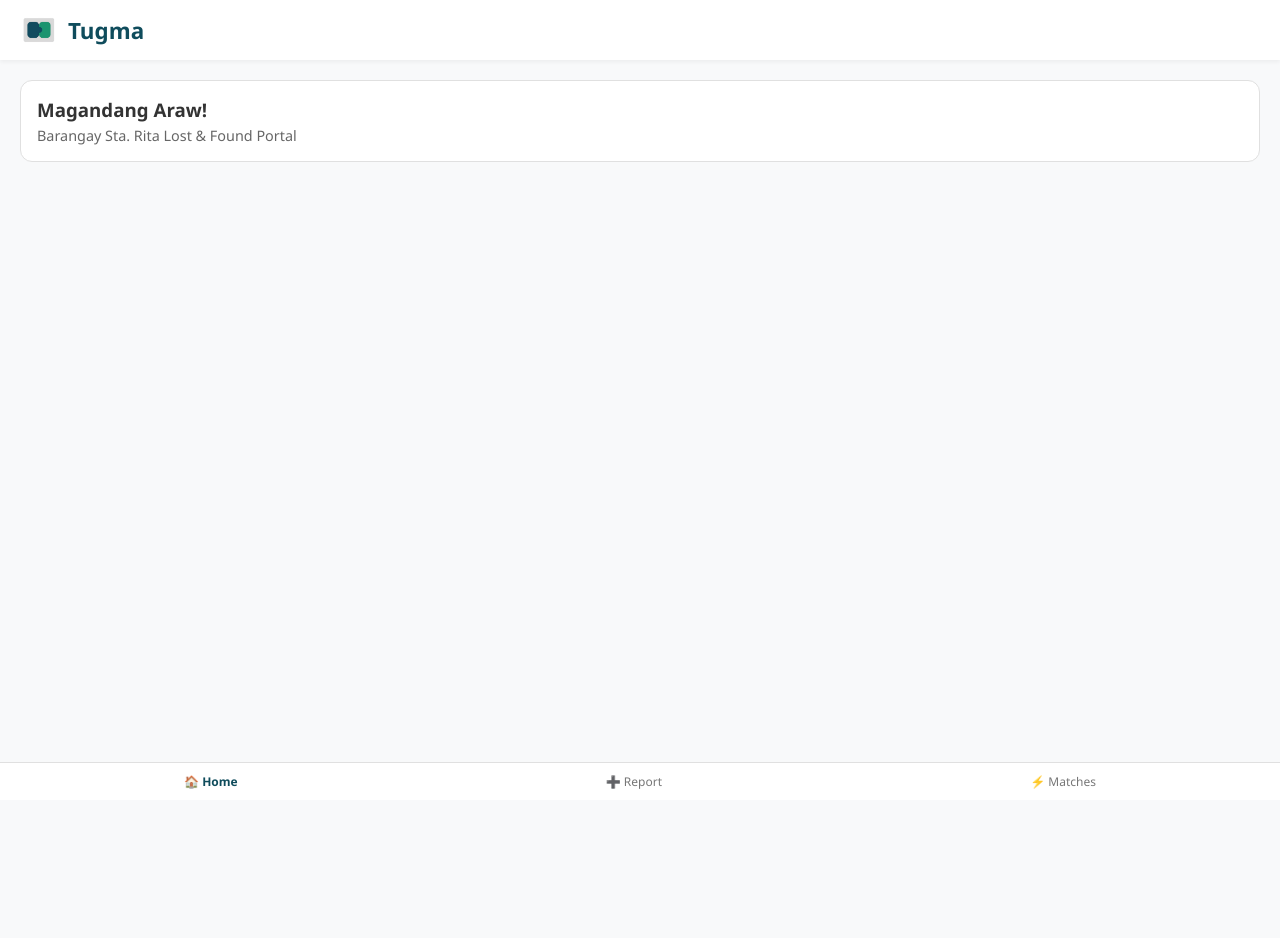
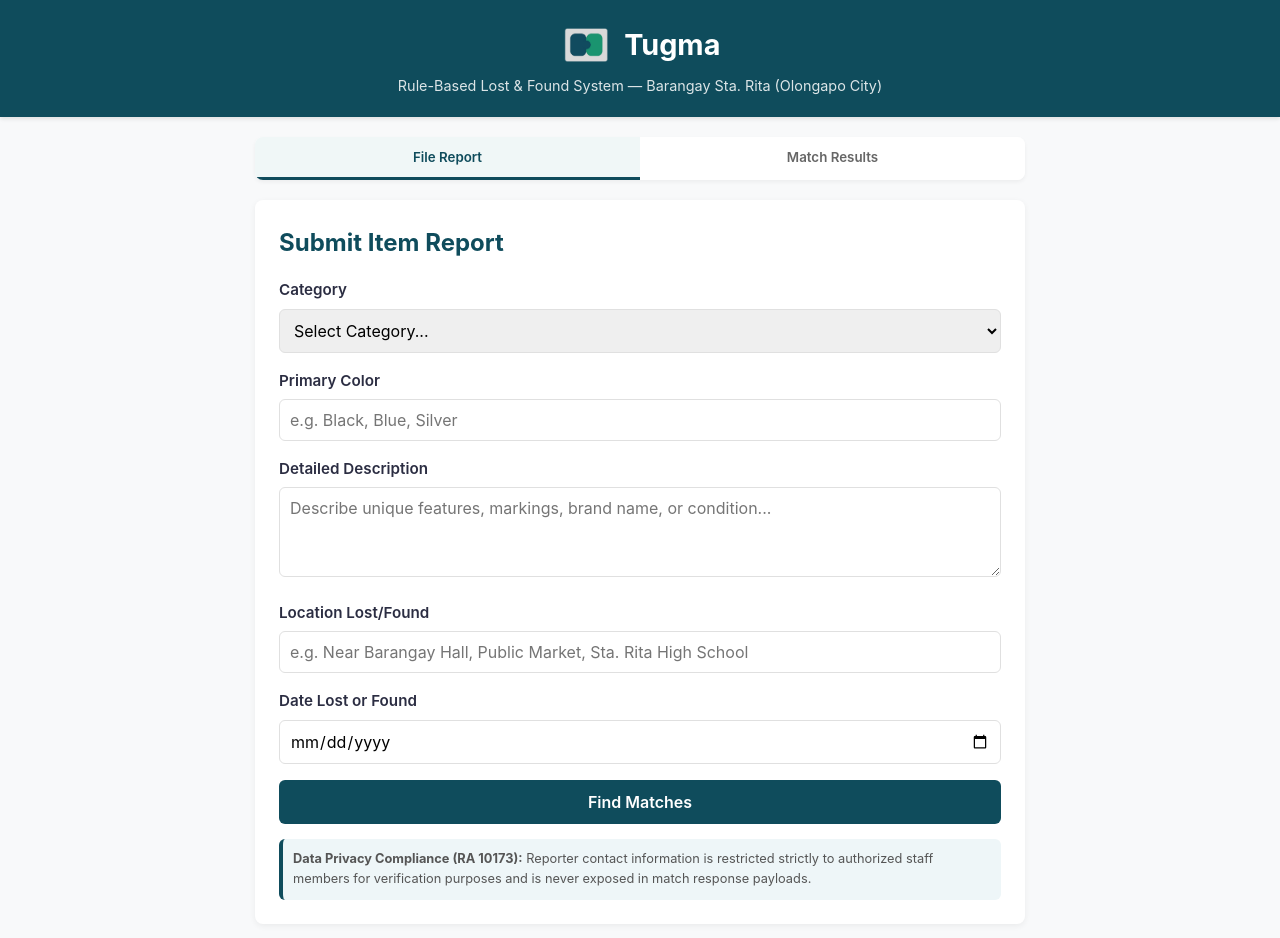
Before and after one commit to ricanotrika/tugma-barangay-system, a website: page index.html in a window 1280 px wide. Before the commit the page ends 800 px from the top, so only its background shows below. Drawn offline with Linux system fonts and the light colour scheme.

Commit message:
Update index.html

```diff
--- a/index.html
+++ b/index.html
@@ -3,168 +3,359 @@
 <head>
   <meta charset="UTF-8">
   <meta name="viewport" content="width=device-width, initial-scale=1.0">
-  <title>Tugma - Barangay System</title>
+  <title>Tugma - Barangay Sta. Rita Lost & Found System</title>
 
-  <!-- 1. LOGO IN BROWSER TAB (FAVICON) -->
+  <!-- Browser Favicon / Tab Logo -->
   <link rel="icon" type="image/png" href="Tugma.png">
 
   <style>
     :root {
-      --primary-color: #0f4c5c;
-      --bg-color: #f8f9fa;
+      --primary: #0f4c5c;
+      --secondary: #e36414;
+      --accent: #fb8b24;
+      --bg: #f8f9fa;
       --card-bg: #ffffff;
-      --text-color: #333333;
+      --text: #2b2d42;
+      --border: #e0e0e0;
     }
 
-    * { box-sizing: border-box; margin: 0; padding: 0; font-family: 'Segoe UI', sans-serif; }
-    body { background-color: var(--bg-color); color: var(--text-color); padding-bottom: 70px; }
+    * {
+      box-sizing: border-box;
+      margin: 0;
+      padding: 0;
+      font-family: -apple-system, BlinkMacSystemFont, "Segoe UI", Roboto, Helvetica, Arial, sans-serif;
+    }
 
-    .header {
-      background-color: var(--card-bg);
-      padding: 12px 20px;
+    body {
+      background-color: var(--bg);
+      color: var(--text);
+      line-height: 1.6;
+      padding-bottom: 40px;
+    }
+
+    header {
+      background-color: var(--primary);
+      color: white;
+      padding: 20px;
+      text-align: center;
+      box-shadow: 0 2px 4px rgba(0,0,0,0.1);
+    }
+
+    header img {
+      height: 50px;
+      vertical-align: middle;
+      margin-right: 10px;
+    }
+
+    header h1 {
+      display: inline-block;
+      vertical-align: middle;
+      font-size: 1.8rem;
+    }
+
+    header p {
+      font-size: 0.9rem;
+      opacity: 0.85;
+      margin-top: 4px;
+    }
+
+    .container {
+      max-width: 800px;
+      margin: 20px auto;
+      padding: 0 15px;
+    }
+
+    .nav-tabs {
       display: flex;
-      align-items: center;
-      gap: 12px;
+      background: white;
+      border-radius: 8px;
+      overflow: hidden;
       box-shadow: 0 2px 4px rgba(0,0,0,0.05);
+      margin-bottom: 20px;
     }
-    .brand-logo { width: 36px; height: 36px; object-fit: contain; border-radius: 6px; }
-    .brand-title { font-size: 1.4rem; font-weight: bold; color: var(--primary-color); }
 
-    .tab-content { display: none; padding: 20px; }
-    .tab-content.active { display: block; }
+    .nav-item {
+      flex: 1;
+      padding: 12px;
+      text-align: center;
+      background: white;
+      border: none;
+      border-bottom: 3px solid transparent;
+      cursor: pointer;
+      font-weight: 600;
+      color: #666;
+      transition: all 0.2s ease;
+    }
 
-    .card { background: var(--card-bg); border-radius: 12px; padding: 16px; margin-bottom: 16px; border: 1px solid #e0e0e0; }
-    .form-group { margin-bottom: 15px; }
-    .form-group label { display: block; font-weight: 600; font-size: 0.85rem; margin-bottom: 6px; text-transform: uppercase; }
-    .form-control { width: 100%; padding: 10px 12px; border: 1px solid #cccccc; border-radius: 8px; font-size: 0.95rem; }
-    .btn-submit { width: 100%; background-color: var(--primary-color); color: white; border: none; padding: 12px; border-radius: 8px; font-size: 1rem; font-weight: bold; cursor: pointer; }
+    .nav-item.active {
+      color: var(--primary);
+      border-bottom-color: var(--primary);
+      background: #f0f7f7;
+    }
 
-    .bottom-nav { position: fixed; bottom: 0; left: 0; width: 100%; background: var(--card-bg); display: flex; justify-content: space-around; padding: 10px 0; border-top: 1px solid #e0e0e0; }
-    .nav-item { background: none; border: none; color: #777; font-size: 0.75rem; display: flex; flex-direction: column; align-items: center; cursor: pointer; }
-    .nav-item.active { color: var(--primary-color); font-weight: bold; }
+    .tab-content {
+      display: none;
+    }
+
+    .tab-content.active {
+      display: block;
+    }
+
+    .card {
+      background: var(--card-bg);
+      padding: 24px;
+      border-radius: 8px;
+      box-shadow: 0 2px 6px rgba(0,0,0,0.06);
+      margin-bottom: 20px;
+    }
+
+    .form-group {
+      margin-bottom: 16px;
+    }
+
+    .form-group label {
+      display: block;
+      margin-bottom: 6px;
+      font-weight: 600;
+      font-size: 0.95rem;
+    }
+
+    .form-group input,
+    .form-group select,
+    .form-group textarea {
+      width: 100%;
+      padding: 10px;
+      border: 1px solid var(--border);
+      border-radius: 6px;
+      font-size: 1rem;
+    }
+
+    .form-group textarea {
+      resize: vertical;
+      min-height: 90px;
+    }
+
+    .btn-submit {
+      width: 100%;
+      padding: 12px;
+      background-color: var(--primary);
+      color: white;
+      border: none;
+      border-radius: 6px;
+      font-size: 1rem;
+      font-weight: 600;
+      cursor: pointer;
+      transition: background 0.2s ease;
+    }
+
+    .btn-submit:hover {
+      background-color: #0a3641;
+    }
+
+    .btn-submit:disabled {
+      background-color: #88a3a8;
+      cursor: not-allowed;
+    }
+
+    .privacy-notice {
+      font-size: 0.8rem;
+      color: #555;
+      background: #eef6f8;
+      padding: 10px;
+      border-radius: 6px;
+      margin-top: 15px;
+      border-left: 4px solid var(--primary);
+    }
   </style>
 </head>
 <body>
 
-  <!-- App Header with Logo Image -->
-  <header class="header">
-    <img src="Tugma.png" alt="Tugma Logo" class="brand-logo">
-    <span class="brand-title">Tugma</span>
+  <header>
+    <img src="Tugma.png" alt="Tugma Logo">
+    <h1>Tugma</h1>
+    <p>Rule-Based Lost & Found System — Barangay Sta. Rita (Olongapo City)</p>
   </header>
 
-  <!-- HOME TAB -->
-  <section id="home" class="tab-content active">
+  <div class="container">
+
+    <!-- Navigation Tabs -->
+    <div class="nav-tabs">
+      <button class="nav-item active" onclick="switchTab('report', this)">File Report</button>
+      <button class="nav-item" onclick="switchTab('matches', this)">Match Results</button>
+    </div>
+
+    <!-- TAB 1: File Report Form -->
+    <div id="report" class="tab-content active">
       <div class="card">
-      <h3>Magandang Araw!</h3>
-      <p style="color: #666; font-size: 0.9rem; margin-top: 4px;">Barangay Sta. Rita Lost & Found Portal</p>
-    </div>
-  </section>
+        <h2 style="margin-bottom: 16px; color: var(--primary);">Submit Item Report</h2>
 
-  <!-- REPORT TAB -->
-  <section id="report" class="tab-content">
-    <div class="card">
-      <h3>Encode Report & Search Matches</h3>
-      <form id="reportForm" style="margin-top: 15px;">
+        <form id="reportForm" onsubmit="event.preventDefault(); submitAndMatch(event);">
+
           <div class="form-group">
-          <label>Category</label>
-          <select id="category" class="form-control">
-            <option value="Wallet">Wallet</option>
-            <option value="Cards / ID">Cards / ID</option>
-            <option value="Keys">Keys</option>
-            <option value="Phone">Phone</option>
-            <option value="Bag">Bag</option>
+            <label for="category">Category</label>
+            <select id="category" required>
+              <option value="">Select Category...</option>
+              <option value="Electronics">Electronics (Phone, Laptop, Charger)</option>
+              <option value="Personal Items">Personal Items (Wallet, Bag, Keys)</option>
+              <option value="Documents">Documents / Cards (ID, License, Passport)</option>
+              <option value="Clothing">Clothing / Accessories (Jewelry, Glasses, Watch)</option>
+              <option value="Others">Others</option>
             </select>
           </div>
+
           <div class="form-group">
-          <label>Item Color</label>
-          <input type="text" id="color" class="form-control" placeholder="e.g. Black">
+            <label for="color">Primary Color</label>
+            <input type="text" id="color" placeholder="e.g. Black, Blue, Silver" required />
           </div>
+
           <div class="form-group">
-          <label>Description</label>
-          <textarea id="description" class="form-control" rows="3" placeholder="Detailed description..."></textarea>
+            <label for="description">Detailed Description</label>
+            <textarea id="description" placeholder="Describe unique features, markings, brand name, or condition..." required></textarea>
           </div>
+
           <div class="form-group">
-          <label>Location</label>
-          <input type="text" id="location" class="form-control" placeholder="e.g. Sta. Rita Covered Court">
+            <label for="location">Location Lost/Found</label>
+            <input type="text" id="location" placeholder="e.g. Near Barangay Hall, Public Market, Sta. Rita High School" required />
           </div>
+
           <div class="form-group">
-          <label>Date</label>
-          <input type="date" id="date" class="form-control">
+            <label for="date">Date Lost or Found</label>
+            <input type="date" id="date" required />
           </div>
-        <button type="button" class="btn-submit" onclick="submitAndMatch()">Find Matches</button>
+
+          <button type="button" id="submitBtn" class="btn-submit" onclick="submitAndMatch(event)">
+            Find Matches
+          </button>
+
         </form>
+
+        <div class="privacy-notice">
+          <strong>Data Privacy Compliance (RA 10173):</strong> Reporter contact information is restricted strictly to authorized staff members for verification purposes and is never exposed in match response payloads.
         </div>
-  </section>
+      </div>
+    </div>
 
-  <!-- MATCHES TAB -->
-  <section id="matches" class="tab-content">
+    <!-- TAB 2: Match Results -->
+    <div id="matches" class="tab-content">
       <div class="card">
-      <h3>Potential Item Matches</h3>
-      <p style="font-size: 0.85rem; color: #666;">Matches with score ≥ 70%</p>
+        <h2 style="margin-bottom: 16px; color: var(--primary);">Matching Results</h2>
+        <div id="resultsContainer">
+          <p style="color: #666;">No search has been performed yet. Fill out the report form and click <strong>Find Matches</strong> to view matched items.</p>
         </div>
-    <div id="resultsContainer"></div>
-  </section>
+      </div>
+    </div>
 
-  <!-- Bottom Nav -->
-  <nav class="bottom-nav">
-    <button class="nav-item active" onclick="switchTab('home', this)"><span>🏠 Home</span></button>
-    <button class="nav-item" onclick="switchTab('report', this)"><span>➕ Report</span></button>
-    <button class="nav-item" onclick="switchTab('matches', this)"><span>⚡ Matches</span></button>
-  </nav>
+  </div>
 
   <script>
+    // Tab Switcher Logic
     function switchTab(tabId, element) {
       document.querySelectorAll('.tab-content').forEach(tab => tab.classList.remove('active'));
       document.querySelectorAll('.nav-item').forEach(nav => nav.classList.remove('active'));
-      document.getElementById(tabId).classList.add('active');
+
+      const targetTab = document.getElementById(tabId);
+      if (targetTab) targetTab.classList.add('active');
       if (element) element.classList.add('active');
     }
 
-    // Call Backend Vercel Serverless Endpoint
-    async function submitAndMatch() {
-      const lostReport = {
-        category: document.getElementById('category').value,
-        color: document.getElementById('color').value,
-        description: document.getElementById('description').value,
-        location: document.getElementById('location').value,
-        date: document.getElementById('date').value
+    // Main Submission and Matching Function
+    async function submitAndMatch(event) {
+      if (event) event.preventDefault();
+
+      const btn = document.getElementById('submitBtn');
+      if (!btn) return;
+
+      // Safely fetch form input values
+      const getValue = (id) => {
+        const el = document.getElementById(id);
+        return el ? el.value.trim() : '';
       };
 
-      // Mock database of existing found items (or fetch from DB)
-      const foundReports = [
-        { id: 101, category: 'Wallet', color: 'Black', description: 'Dark leather purse found near Plaza', location: 'Sta. Rita Covered Court', date: lostReport.date, reporterName: 'John Doe', reporterPhone: '09123456789' }
-      ];
+      const category = getValue('category');
+      const color = getValue('color');
+      const description = getValue('description');
+      const location = getValue('location');
+      const reportDate = getValue('date') || new Date().toISOString().split('T')[0];
+
+      if (!category || !description) {
+        alert("Please select a Category and provide a Description.");
+        return;
+      }
+
+      // Indicate loading state
+      const originalText = btn.innerText;
+      btn.innerText = "Searching Matches...";
+      btn.disabled = true;
+
+      const payload = {
+        lostReport: {
+          category,
+          color,
+          description,
+          location,
+          report_date: reportDate,
+          reporter_name: "Barangay Staff",
+          reporter_contact: "09000000000"
+        }
+      };
 
       try {
         const response = await fetch('/api/match', {
           method: 'POST',
           headers: { 'Content-Type': 'application/json' },
-          body: JSON.stringify({ lostReport, foundReports })
+          body: JSON.stringify(payload)
         });
 
+        if (!response.ok) {
+          const errorText = await response.text();
+          throw new Error(`Server returned status ${response.status}: ${errorText}`);
+        }
+
         const data = await response.json();
+        console.log("Server response:", data);
 
-        // Render matches on UI
         const resultsDiv = document.getElementById('resultsContainer');
+        if (resultsDiv) {
           resultsDiv.innerHTML = '';
 
           if (data.matches && data.matches.length > 0) {
             data.matches.forEach(item => {
               resultsDiv.innerHTML += `
-              <div class="card" style="border-left: 5px solid #0f4c5c;">
-                <h4>Match Score: ${item.matchScore}% (${item.confidenceTier} Confidence)</h4>
-                <p><strong>Found Item:</strong> ${item.foundItem.description}</p>
+                <div class="card" style="border-left: 5px solid #0f4c5c; margin-bottom: 12px; padding: 16px;">
+                  <h4 style="color: #0f4c5c; margin-bottom: 6px;">
+                    Match Score: ${item.matchScore}% (${item.confidenceTier} Confidence)
+                  </h4>
+                  <p><strong>Category:</strong> ${item.foundItem.category}</p>
+                  <p><strong>Description:</strong> ${item.foundItem.description}</p>
                   <p><strong>Location:</strong> ${item.foundItem.location}</p>
+                  <p style="font-size: 0.8rem; color: #666; margin-top: 6px;">
+                    <em>Privacy Safeguard Enforced (RA 10173): Reporter contact details stripped.</em>
+                  </p>
                 </div>
               `;
             });
           } else {
-          resultsDiv.innerHTML = '<div class="card"><p>No potential matches found above 70% threshold.</p></div>';
+            resultsDiv.innerHTML = `
+              <div class="card" style="padding: 16px;">
+                <p><strong>No potential matches found (≥ 70%).</strong></p>
+                <p style="font-size: 0.85rem; color: #666; margin-top: 4px;">
+                  Your report has been safely saved to the database. You will be notified if a matching item is recorded by staff.
+                </p>
+              </div>
+            `;
+          }
         }
 
-        switchTab('matches');
+        // Switch automatically to the Match Results tab
+        const navItems = document.querySelectorAll('.nav-item');
+        switchTab('matches', navItems[1]);
+
       } catch (err) {
-        console.error("Error communicating with backend:", err);
+        console.error("Error during submission:", err);
+        alert("Failed to connect to backend server. Please verify your Vercel logs or browser console.");
+      } finally {
+        btn.innerText = originalText;
+        btn.disabled = false;
       }
     }
   </script>
```
Lines whose indentation alone changed are shown as unchanged.
